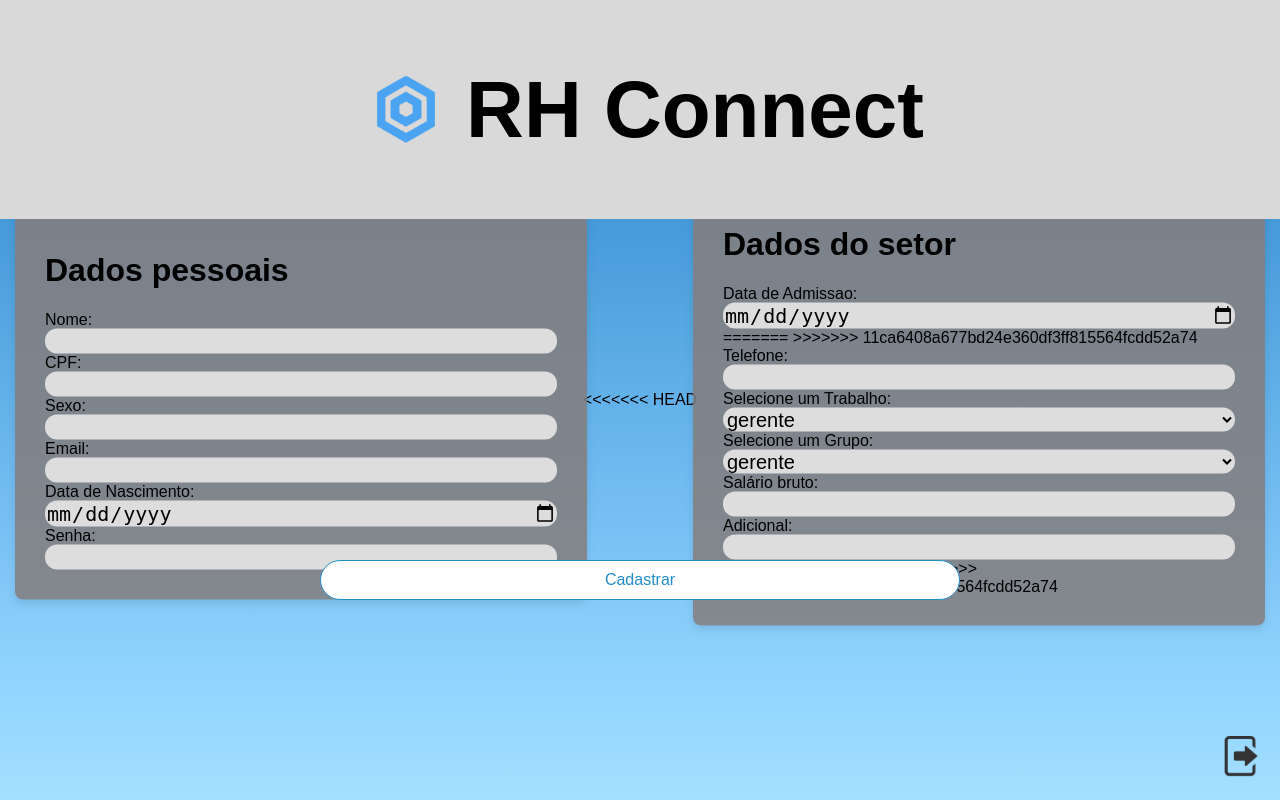
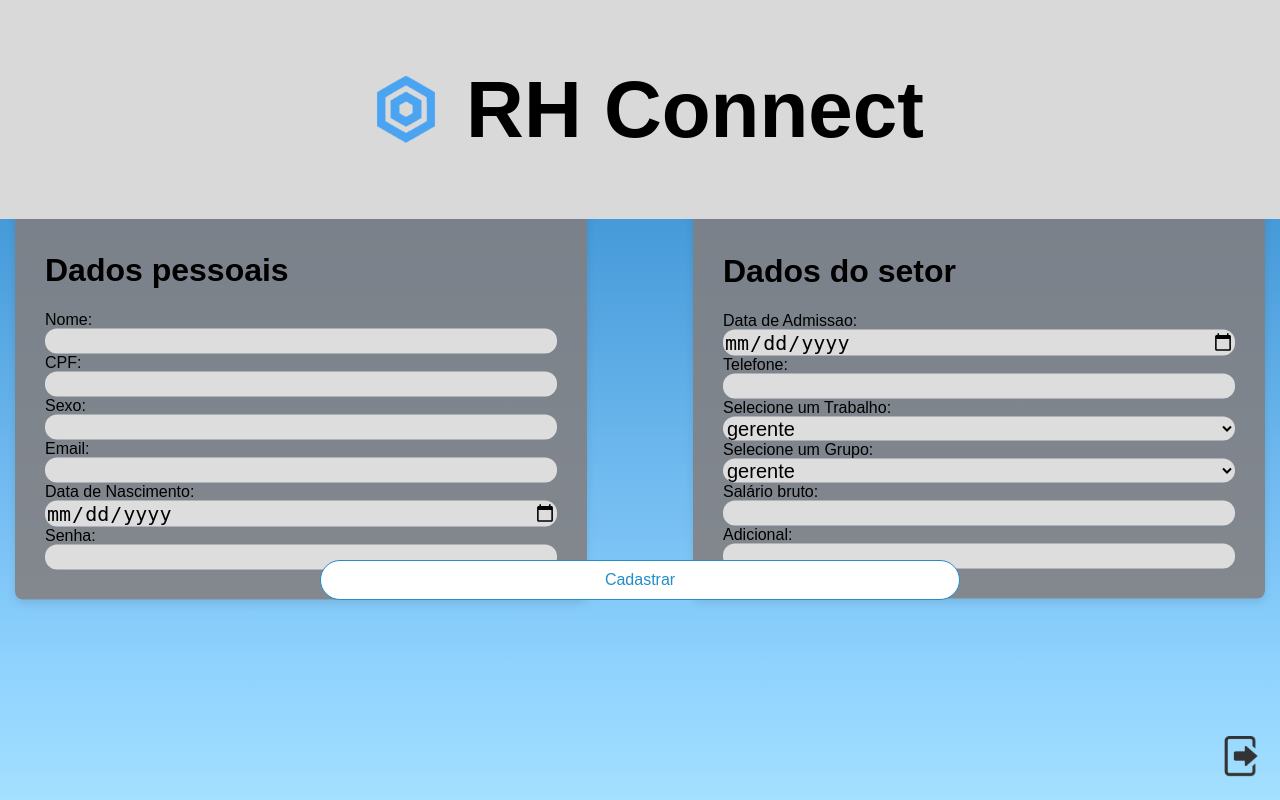
Before and after one commit to Kiritogtsa/pi, a PHP site: page /view/cadatraruser.php in a window 1280 px wide. Run offline with PHP 8.4, Linux system fonts and the light colour scheme; data comes from the database, SQL or seed files in the repository.

Commit message:
mudanças cadastro

```diff
--- a/config/sistrh.sql
+++ b/config/sistrh.sql
@@ -138,6 +138,7 @@ ALTER TABLE `users`
 --
 -- AUTO_INCREMENT de tabela `salario`
 --
+-- som colocar o proximo id
 ALTER TABLE `salario`
   MODIFY `ID` int(11) NOT NULL AUTO_INCREMENT, AUTO_INCREMENT=27;
 
--- a/controller/main.php
+++ b/controller/main.php
@@ -37,6 +37,7 @@ if ($submit == 'Cadatrar_user') { // Cadastra os colaboradores na tabela users
             $salario_bruto = filter_var($_POST['bruto'], FILTER_SANITIZE_NUMBER_FLOAT);
             $salario = new Salario($salario_bruto, $adicional);
             $user = new User($nome, $email, $trabalho, $cpf, $senha, $data_nascimento, $data_admissao, $telefone, $sexo, $salario, $adicional, $grupo);
+
             $userDAO->persit($user);
         } catch (Exception $e) {
             $userDAO->conn->rollBack();
--- a/view/cadatraruser.php
+++ b/view/cadatraruser.php
@@ -47,14 +47,12 @@ if (empty($cargos)) {
 
 
         </div>
-<<<<<<< HEAD
+
         <div class="Csetor">
         <h1>Dados do setor</h1>
             <label for='dataadmissao'>Data de Admissao:</label>
             <input type='date' id='dataadmissao' name='dataadmissao' required>
-=======
 
->>>>>>> 11ca6408a677bd24e360df3ff815564fcdd52a74
         <label for='telefone'>Telefone:</label>
         <input type='text' id='telefone' name='telefone' required>
 
@@ -79,14 +77,11 @@ if (empty($cargos)) {
 
             <label for='Adicional'>Adicional:</label>
             <input type='text' id='adicional' name='adicional' required>
+            </select>
 
-<<<<<<< HEAD
-            </select>
-=======
->>>>>>> 11ca6408a677bd24e360df3ff815564fcdd52a74
         </div>
 
-        <button type='submit' name='submit' value='Cadastrar_user'class="Bcada">Cadastrar</button>
+        <button type='submit' name='submit' value='Cadatrar_user'class="Bcada">Cadastrar</button>
     </form>
 </div>
 <a href="../controller/logout.php" class="logout-icon">
```
Also changed, not shown: models/users.php (+5 -2 lines).
